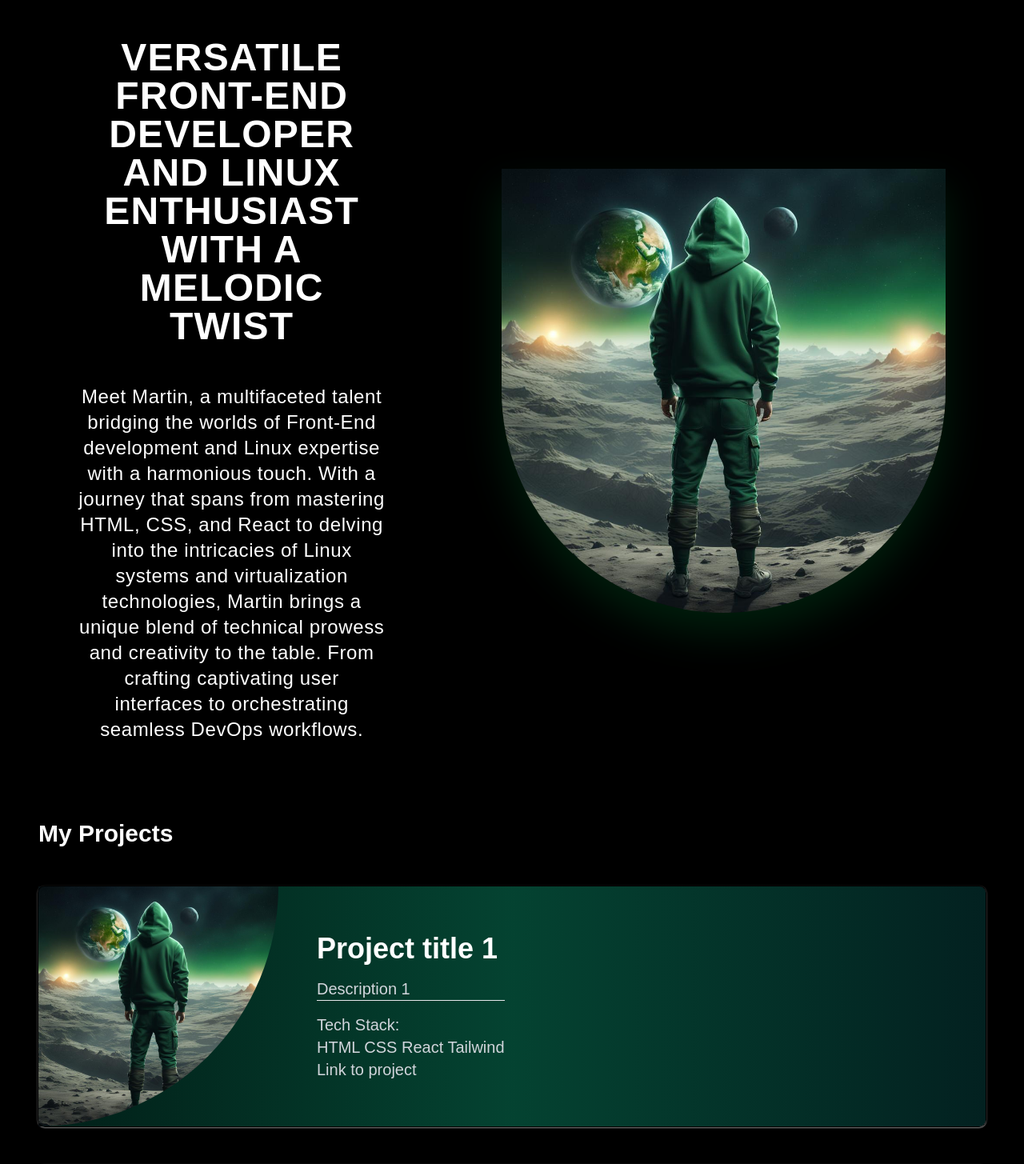
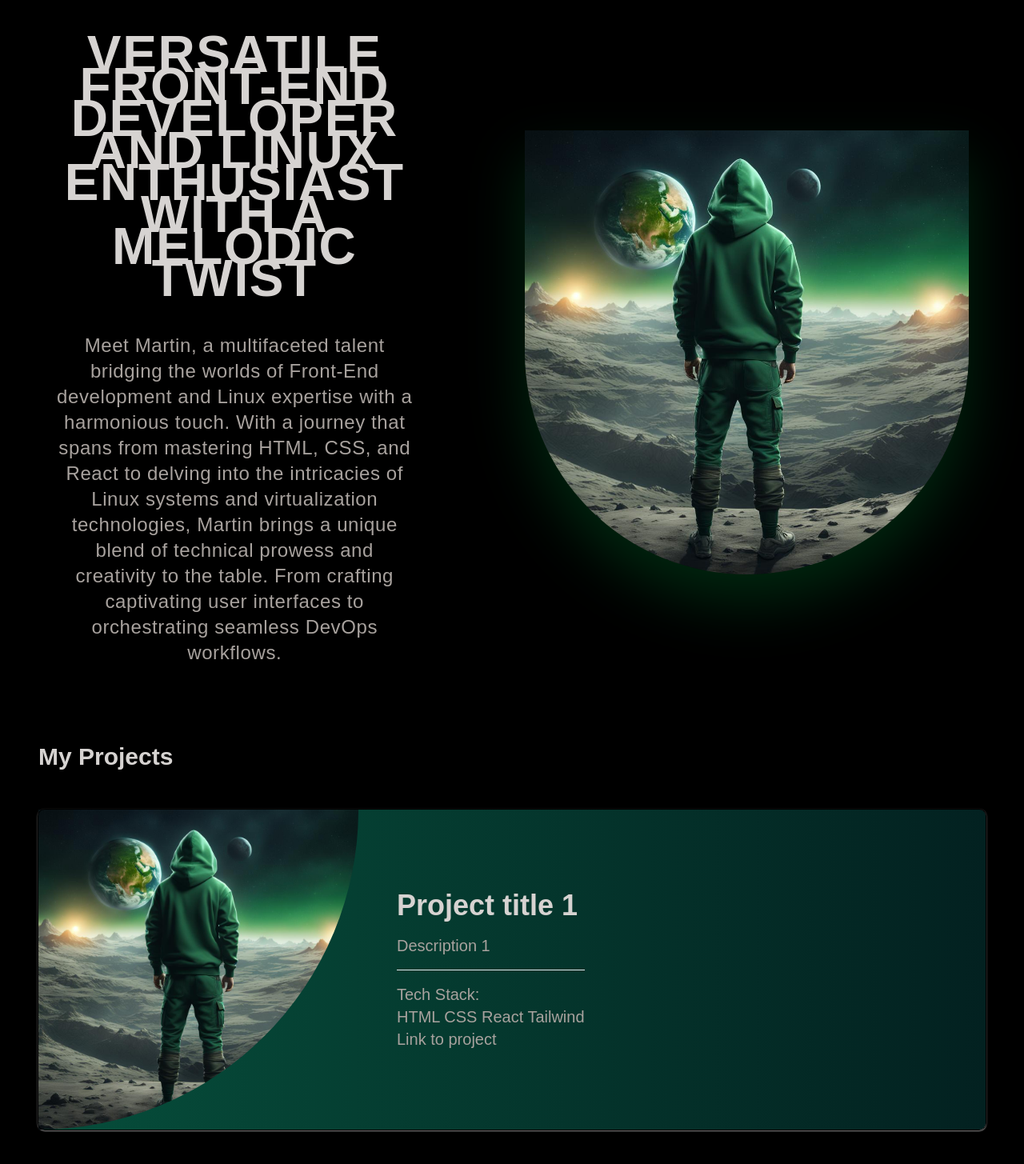
Before and after one commit to marwal1987/portfolio-app-router, a Next.js app: page / in a window 1280 px wide. Shown: the top 1455 px of the page at 80% size. Built offline with nearby package versions, Linux system fonts and the light colour scheme; a web font is replaced by a local one.

Commit message:
fixed postitions in hero and colors on text

```diff
--- a/app/components/Card.js
+++ b/app/components/Card.js
@@ -1,27 +1,27 @@
 export default function Card({ title, description, usedTech, url, imgUrl }) {
   return (
     <article
-      className="bg-gradient-to-r from-emerald-950/70 via-emerald-800/70 to-teal-950/70 flex flex-col md:flex-row items-center gap-12  w-[100%] m-h-96 shadow shadow-white rounded-lg outline-double outline-4 "
+      className="bg-gradient-to-r from-emerald-900 to-teal-950/70 flex flex-col md:flex-row items-center gap-12  w-[100%] m-h-96 shadow shadow-white rounded-lg outline-double outline-4 "
     >
       <img
         src={imgUrl}
         alt="Project-preview-image"
         className="text-gray-300 md:rounded-br-full "
-        width="300px"
+        width="400px"
       />
 
       <div className="">
-        <h2 className="text-3xl md:text-4xl font-bold text-white mb-4">
+        <h2 className="text-3xl md:text-4xl font-bold text-stone-300 mb-4">
           {title}
         </h2>
-        <p className="mt-4 text-xl text-gray-300">{description}</p>
-        <hr />
-        <p className="mt-4 text-xl text-gray-300">
+        <p className="mt-4 text-xl text-stone-400">{description}</p>
+        <hr className="mt-4 text-xl text-stone-400"/>
+        <p className="mt-4 text-xl text-stone-400">
           Tech Stack:
           <br />
           {usedTech}
         </p>
-        <a href={url} className="mt-4 text-xl text-gray-300">
+        <a href={url} className="mt-4 text-xl text-stone-400">
           Link to project
         </a>
       </div>
--- a/app/components/HeroSection.js
+++ b/app/components/HeroSection.js
@@ -2,15 +2,13 @@ import Image from "next/image";
 
 export default function HeroSection() {
   return (
-    <section className="py-12 flex flex-col lg:flex-row items-center justify-evenly gap-12">
-      <div className="container flex flex-col items-center justify-center max-w-96 gap-12">
-        <h1 className="text-4xl md:text-5xl tracking-wide uppercase font-bold text-white text-center">
-          <span>
+    <section className="py-12 flex flex-col lg:flex-row items-center justify-around">
+      <div className="container flex flex-col items-center justify-center max-w-[35%] gap-12">
+        <h1 className="text-4xl md:text-[4rem] tracking-wide uppercase font-bold text-stone-300 text-center">
             Versatile Front-End Developer and Linux Enthusiast with a Melodic
             Twist
-          </span>
         </h1>
-        <p className="text-2xl text-white text-center tracking-wide ">
+        <p className="text-2xl text-stone-400 text-center tracking-wide ">
           Meet Martin, a multifaceted talent bridging the worlds of Front-End
           development and Linux expertise with a harmonious touch. With a
           journey that spans from mastering HTML, CSS, and React to delving into
@@ -27,7 +25,7 @@ export default function HeroSection() {
           height={555}
           width={555}
           alt="Picture of Martin"
-          className="drop-shadow-[0_25px_25px_rgba(0,150,60,0.2)] rounded-b-full text-gray-300 "
+          className="drop-shadow-[0_35px_35px_rgba(0,150,60,0.25)] rounded-b-full text-stone-300 "
         />
       </div>
     </section>
--- a/app/components/ProjectsSection.js
+++ b/app/components/ProjectsSection.js
@@ -3,7 +3,7 @@ import Card from "./Card";
 export default function ProjectsSection() {
   return (
     <section className="p-12 flex flex-col gap-12">
-      <h2 className="text-2xl md:text-3xl font-bold text-white ">
+      <h2 className="text-2xl md:text-3xl font-bold text-stone-300 ">
         My Projects
       </h2>
 
```
Also changed, not shown: 1 other file (tests, documents, lock files or other folders).
